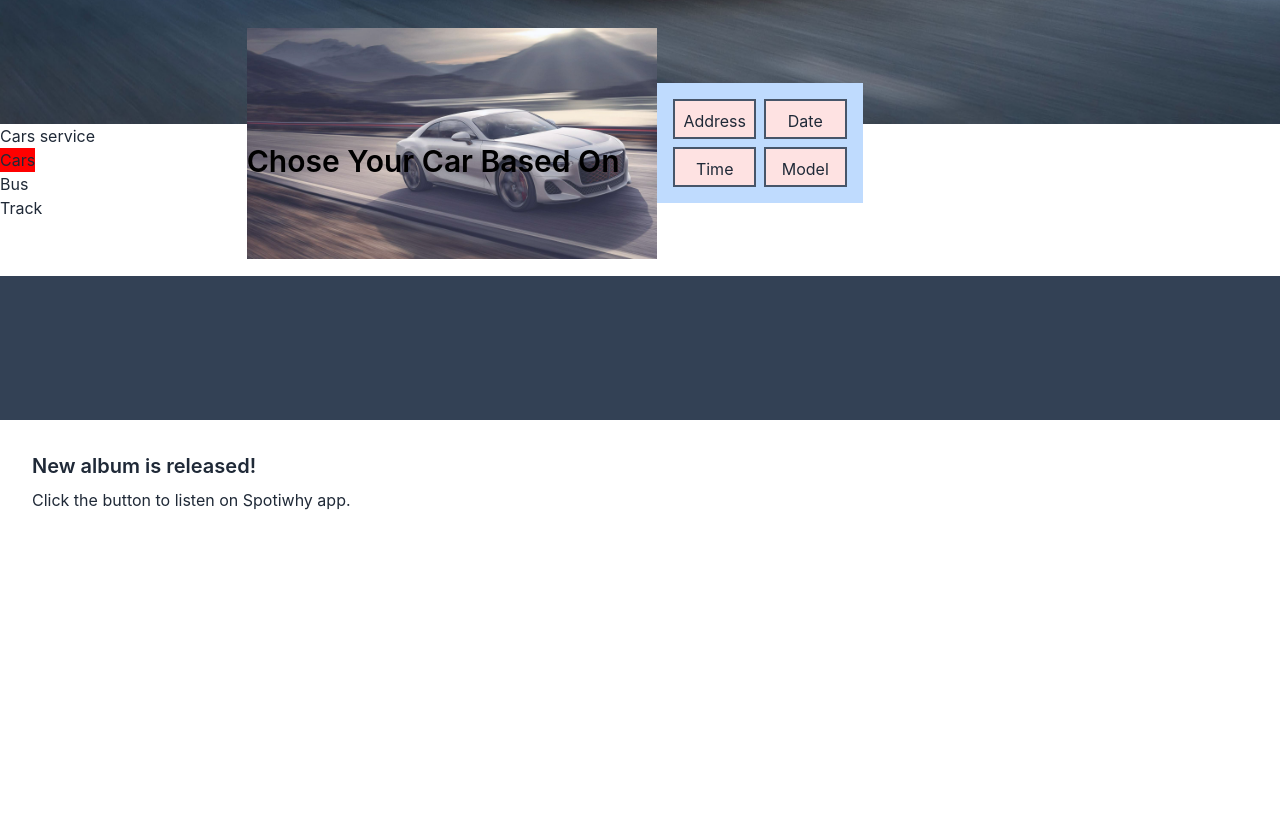
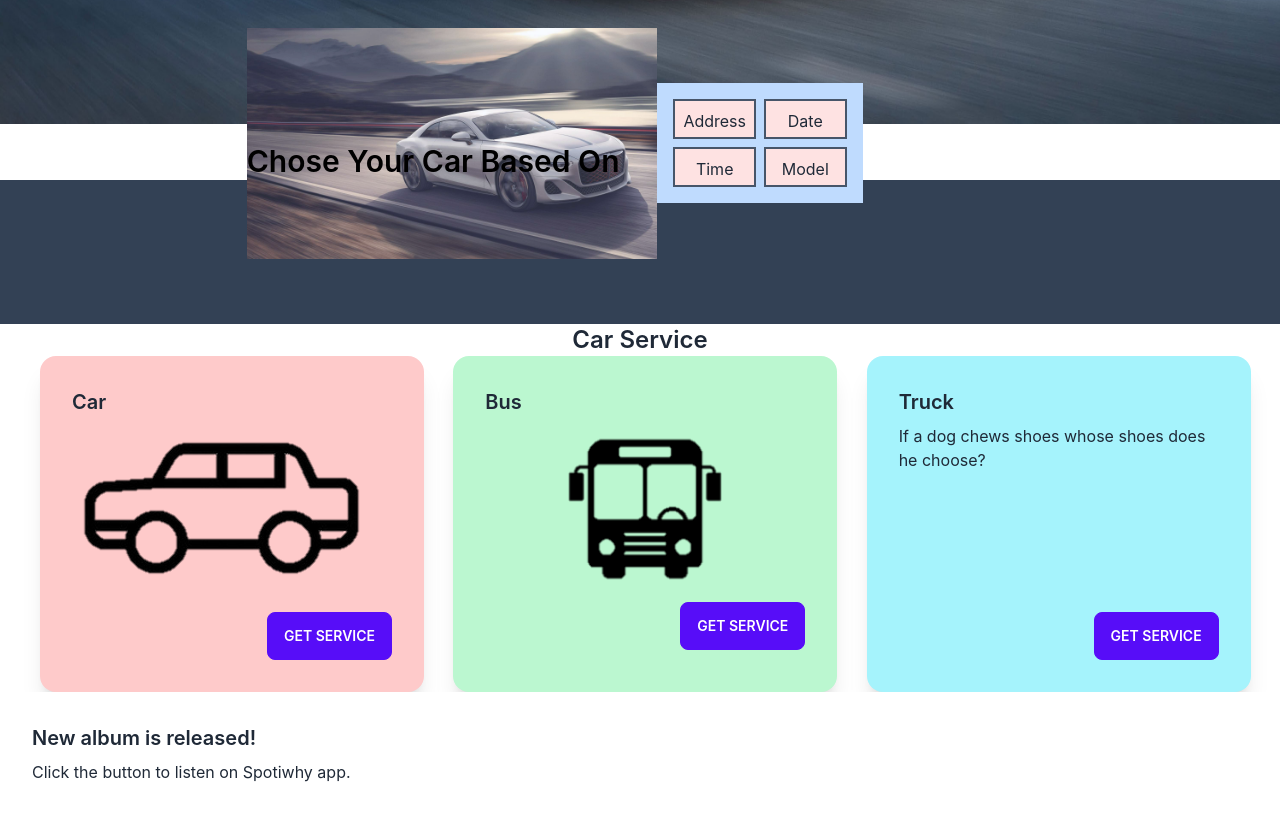
Before and after one commit to linkon63/Rent-a-service, a React (Create React App) app: page / in a window 1280 px wide. Shown: the part 740-1556 px from the top of the page. Before the commit the page ends 1284 px from the top, so only its background shows below. Built offline with nearby package versions, Linux system fonts and the light colour scheme.

Commit message:
adding service

```diff
--- a/src/components/HomePage/Home/Home.jsx
+++ b/src/components/HomePage/Home/Home.jsx
@@ -6,6 +6,7 @@ import car3 from '../../assets/car/car3.jpg'
 import car5 from '../../assets/car/car5.jpg'
 import Section1 from '../Section1/Section1';
 import Section2 from '../Section2/Section2';
+import Section3 from '../Section3/Section3';
 
 import './Home.css'
 
@@ -51,7 +52,7 @@ const Home = () => {
             </div>
 
             {/* kon update Code 25/1/23 */}
-            <section>
+            {/* <section>
                 <h1 style={{ border: "2px solid black;" }}>Cars service</h1>
 
                 <div>
@@ -62,8 +63,9 @@ const Home = () => {
                     <h1>Track</h1>
                 </div>
 
-            </section>
+            </section> */}
             <Section1></Section1>
+            <Section3></Section3>
             <Section2></Section2>
         </div>
     );
--- /dev/null
+++ b/src/components/HomePage/Section3/Section3.jsx
@@ -0,0 +1,44 @@
+import React from 'react';
+import { Link } from 'react-router-dom';
+import bus from '../../assets/icon/bus.png'
+import car from '../../assets/icon/car.png'
+// import bus from '../../assets/icon/bus.png'
+
+const Section3 = () => {
+    return (
+        <div className=''>
+            <h1 className='text-center font-semibold text-2xl'>Car Service</h1>
+            <div className='grid grid-cols-1 md:grid-cols-3 ml-10'>
+                <div className="card w-96 bg-red-200 shadow-xl">
+                    <div className="card-body">
+                        <h2 className="card-title">Car</h2>
+                        <img src={car} alt="" />
+                        <div className="card-actions justify-end">
+                            <button className="btn btn-primary"><Link to='/cars_services'>Get Service</Link></button>
+                        </div>
+                    </div>
+                </div>
+                <div className="card w-96 bg-green-200 shadow-xl">
+                    <div className="card-body">
+                        <h2 className="card-title">Bus</h2>
+                        <img src={bus} alt="" />
+                        <div className="card-actions justify-end">
+                            <button className="btn btn-primary"><Link to='/cars_services'>Get Service</Link></button>
+                        </div>
+                    </div>
+                </div>
+                <div className="card w-96 bg-cyan-200 shadow-xl">
+                    <div className="card-body">
+                        <h2 className="card-title">Truck</h2>
+                        <p>If a dog chews shoes whose shoes does he choose?</p>
+                        <div className="card-actions justify-end">
+                            <button className="btn btn-primary"><Link to='/cars_services'>Get Service</Link></button>
+                        </div>
+                    </div>
+                </div>
+            </div>
+        </div>
+    );
+};
+
+export default Section3;
--- a/src/components/pages/pages.jsx
+++ b/src/components/pages/pages.jsx
@@ -1,8 +1,10 @@
 import {
     createBrowserRouter,
 } from "react-router-dom";
+import Home from "../HomePage/Home/Home";
+
 import Main from "../Layout/Main";
-import Home from "../HomePage/Home/Home";
+
 import Cars_Service_Page from "../lib/Cars_Service_Pages/Cars_Service_Page";
 import Booking_Service from "../shared/Booking_Service/Booking_Service";
 
@@ -13,7 +15,7 @@ const pages = [
         children: [
             {
                 path: '/',
-                element: <Home />
+                element: <Home></Home>
             }
         ]
     },
```
Also changed, not shown: src/components/assets/icon/bus.png (added), src/components/assets/icon/car.png (added).
